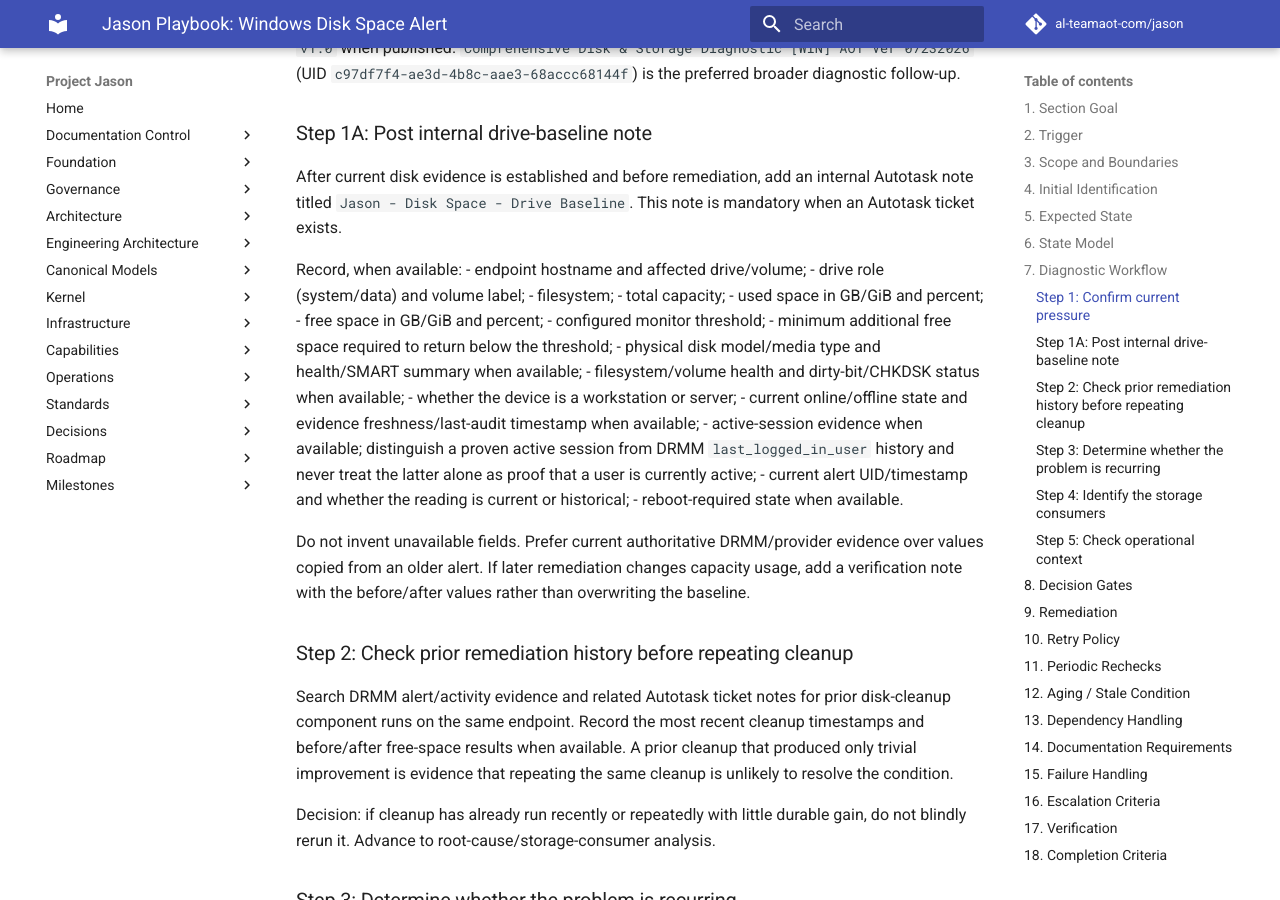
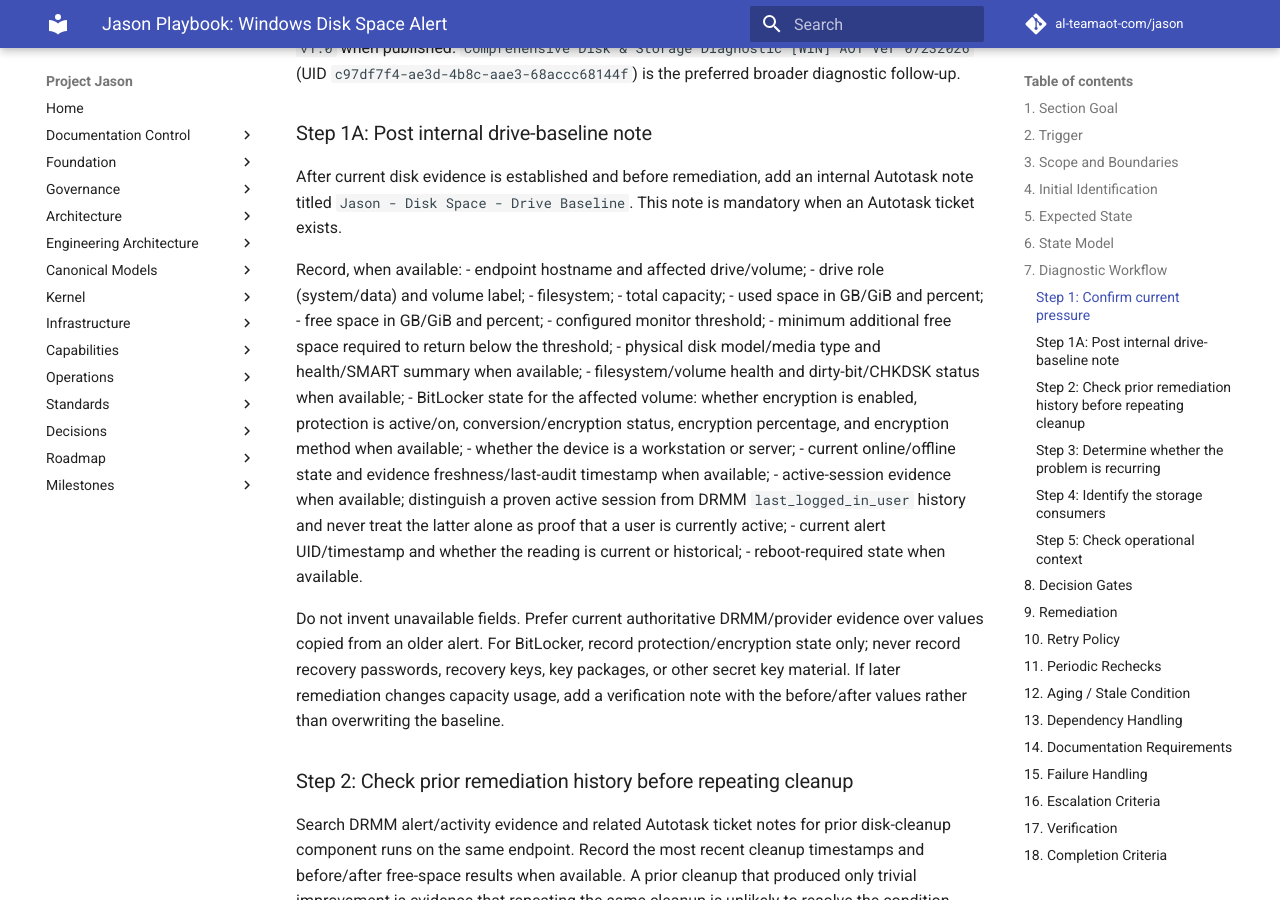
Before and after one commit to al-teamaot-com/jason, an MkDocs documentation site: the page built from docs/playbooks/Jason-Windows-Disk-Space-Alert.md, in a window 1280 px wide and 900 px high, scrolled down 1509 px. Built offline with MkDocs 1.6.1 and Material for MkDocs 9.7.7, drawn with Linux system fonts in a browser that asks for light colours; comment, search, counter and statistics services are not loaded; some of the changed text lies outside the part shown.

Commit message:
Add BitLocker state to disk baseline notes

```diff
--- a/docs/playbooks/Jason-Windows-Disk-Space-Alert.md
+++ b/docs/playbooks/Jason-Windows-Disk-Space-Alert.md
@@ -40,13 +40,14 @@ Record, when available:
 - minimum additional free space required to return below the threshold;
 - physical disk model/media type and health/SMART summary when available;
 - filesystem/volume health and dirty-bit/CHKDSK status when available;
+- BitLocker state for the affected volume: whether encryption is enabled, protection is active/on, conversion/encryption status, encryption percentage, and encryption method when available;
 - whether the device is a workstation or server;
 - current online/offline state and evidence freshness/last-audit timestamp when available;
 - active-session evidence when available; distinguish a proven active session from DRMM `last_logged_in_user` history and never treat the latter alone as proof that a user is currently active;
 - current alert UID/timestamp and whether the reading is current or historical;
 - reboot-required state when available.
 
-Do not invent unavailable fields. Prefer current authoritative DRMM/provider evidence over values copied from an older alert. If later remediation changes capacity usage, add a verification note with the before/after values rather than overwriting the baseline.
+Do not invent unavailable fields. Prefer current authoritative DRMM/provider evidence over values copied from an older alert. For BitLocker, record protection/encryption state only; never record recovery passwords, recovery keys, key packages, or other secret key material. If later remediation changes capacity usage, add a verification note with the before/after values rather than overwriting the baseline.
 
 ### Step 2: Check prior remediation history before repeating cleanup
 Search DRMM alert/activity evidence and related Autotask ticket notes for prior disk-cleanup component runs on the same endpoint. Record the most recent cleanup timestamps and before/after free-space results when available. A prior cleanup that produced only trivial improvement is evidence that repeating the same cleanup is unlikely to resolve the condition.
```
Also changed, not shown: other parts of docs/playbooks/Jason-Windows-Disk-Space-Alert.md (+1 -1 lines).
